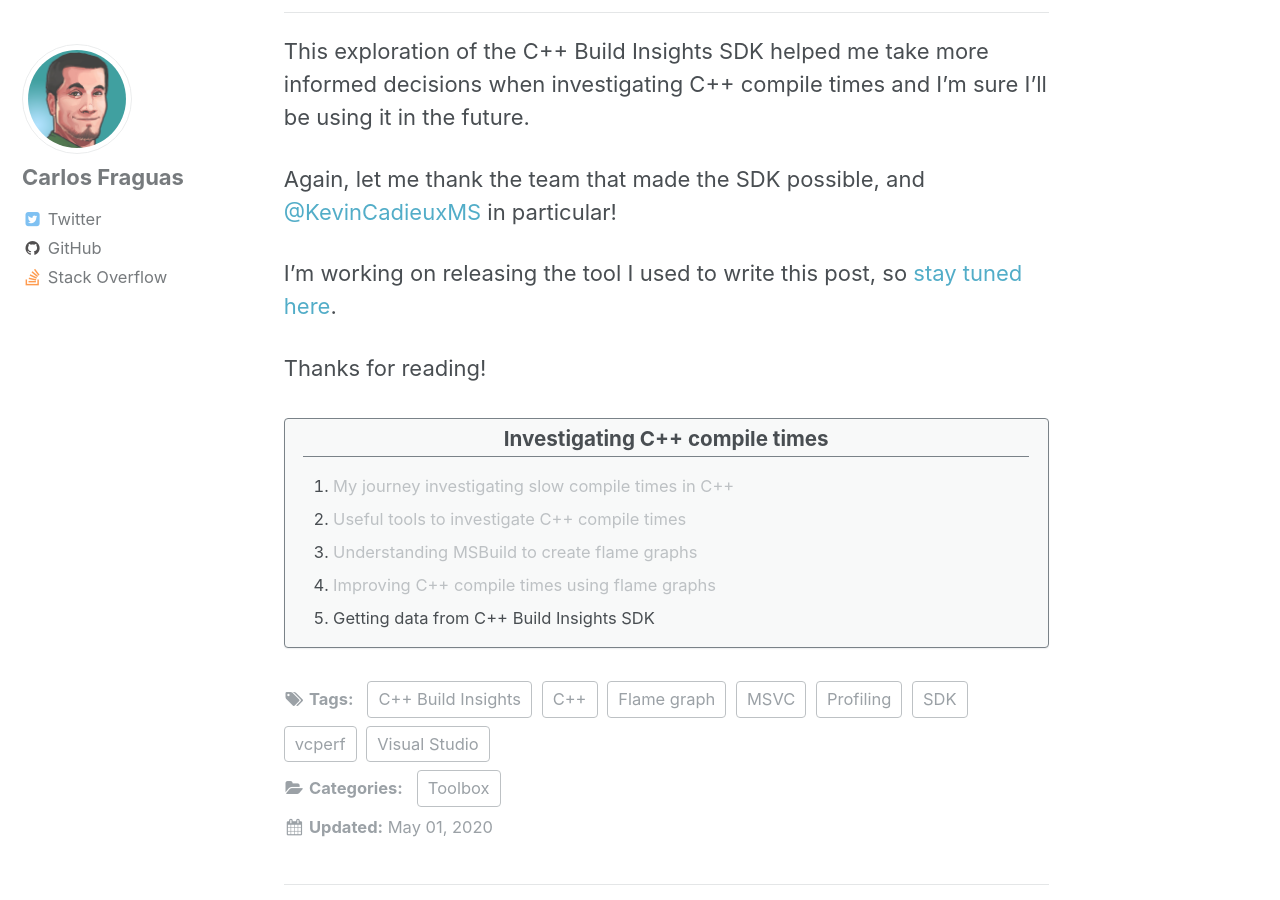
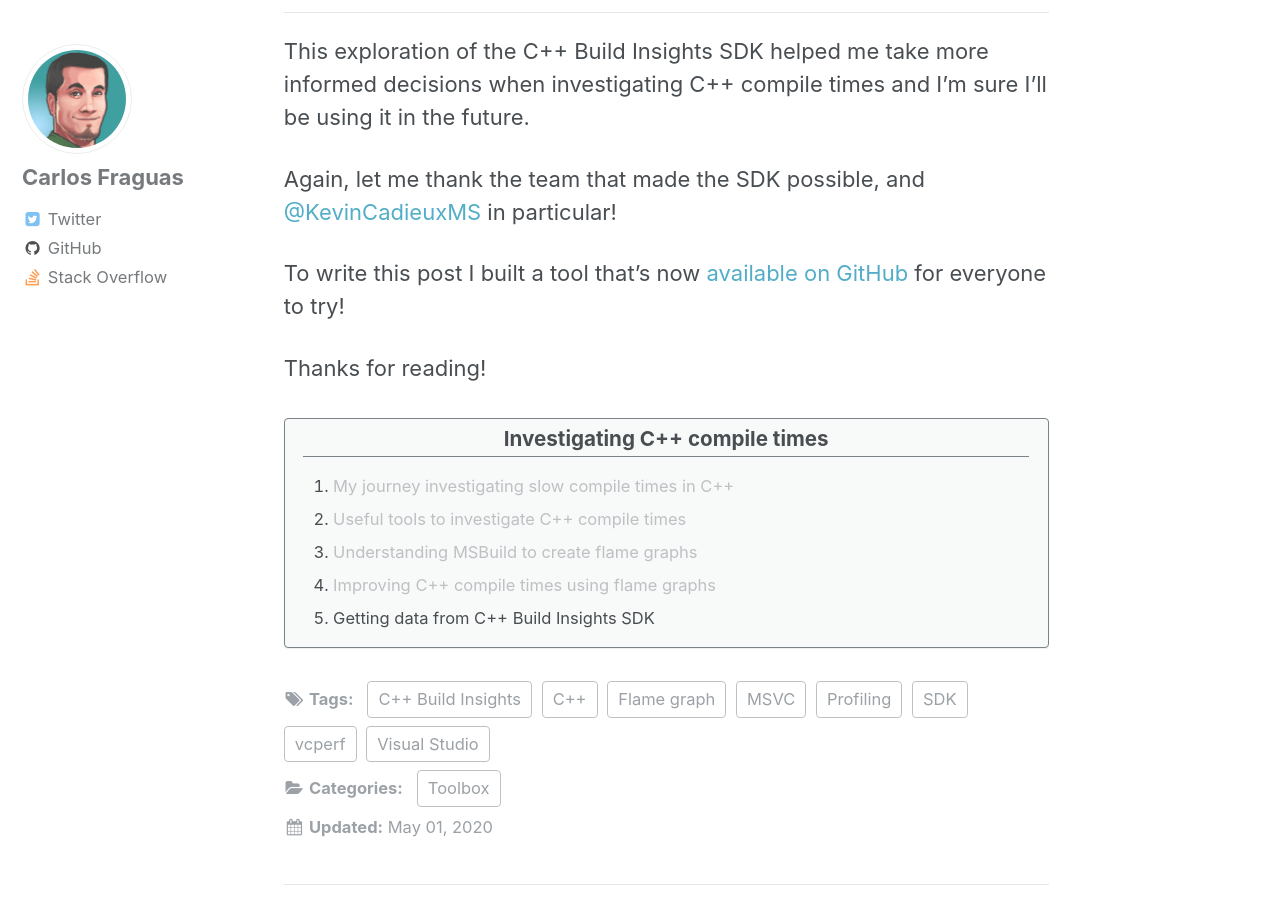
Before and after one commit to MetanoKid/coding-scars, a Jekyll site: the page built from _posts/2020-05-01-investigating-cpp-compile-times-4.md, in a window 1280 px wide and 900 px high, scrolled down 22025 px. Built offline with Jekyll 4.4.1, drawn with Linux system fonts in a browser that asks for light colours.

Commit message:
Adds link to GitHub for CppBuildAnalyzer

```diff
--- a/_posts/2020-05-01-investigating-cpp-compile-times-4.md
+++ b/_posts/2020-05-01-investigating-cpp-compile-times-4.md
@@ -470,6 +470,6 @@ This exploration of the C++ Build Insights SDK helped me take more informed deci
 
 Again, let me thank the team that made the SDK possible, and [@KevinCadieuxMS](https://twitter.com/KevinCadieuxMS) in particular!
 
-I'm working on releasing the tool I used to write this post, so [stay tuned here](https://twitter.com/MetanoKid){:target="_blank"}.
+To write this post I built a tool that's now [available on GitHub](https://github.com/MetanoKid/cpp-build-analyzer){:target="_blank"} for everyone to try!
 
 Thanks for reading!
```
